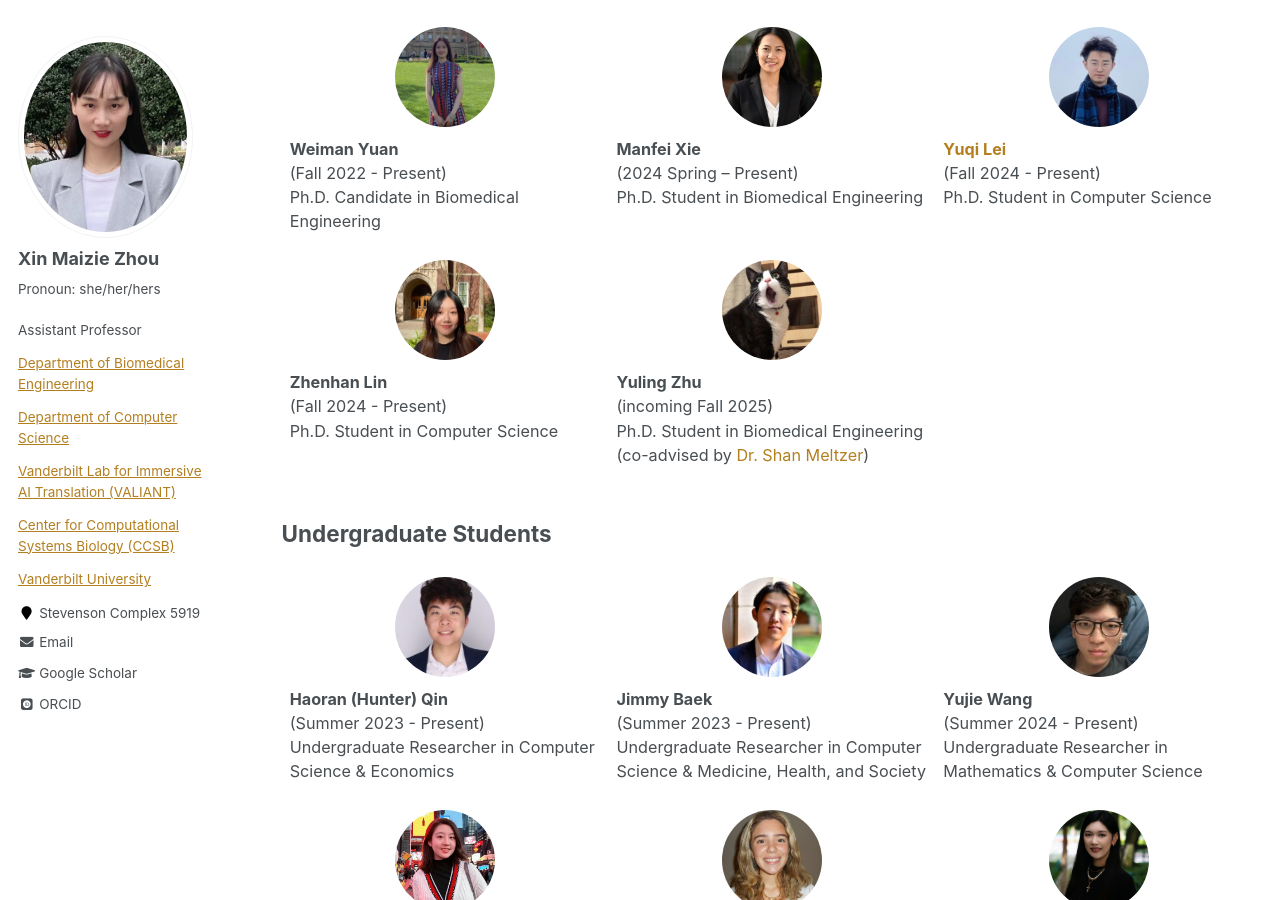
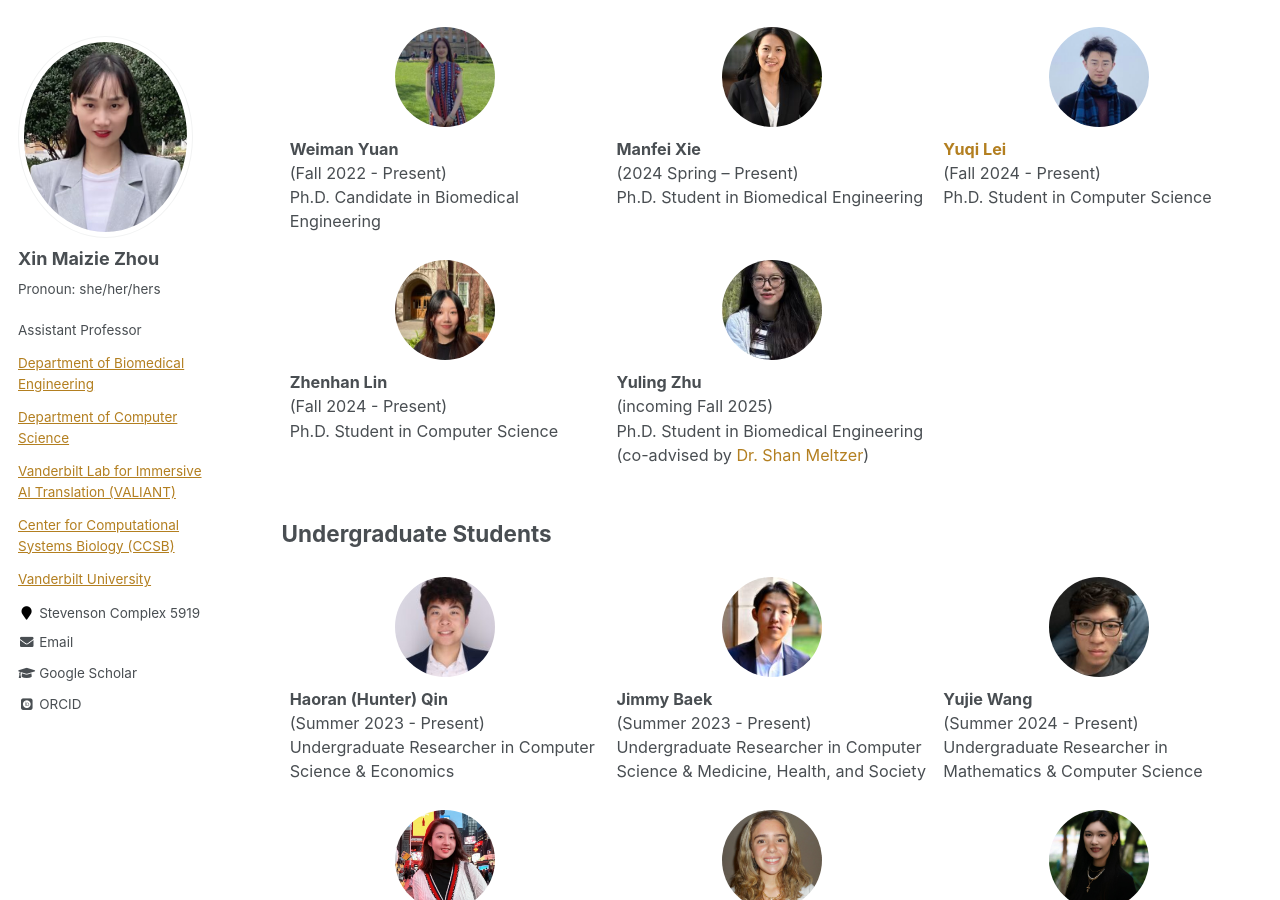
Before and after one commit to maiziezhoulab/Maiziezhoulab.github.io, a Jekyll site: the page built from _pages/LabMembers.md, in a window 1280 px wide and 900 px high, scrolled down 1039 px. Built offline with Jekyll 4.4.1, drawn with Linux system fonts in a browser that asks for light colours; some web fonts are replaced.

Commit message:
Update LabMembers.md

```diff
--- a/_pages/LabMembers.md
+++ b/_pages/LabMembers.md
@@ -87,7 +87,7 @@ author_profile: true
 
   <td>
         <div style="text-align: center">
-            <img src="/images/students/catprofile.jpeg" class="student-profile-pic">
+            <img src="/images/students/yulingzhu.jpg" class="student-profile-pic">
         </div>
         <b>Yuling Zhu</b> <br> (incoming Fall 2025) <br>
         Ph.D. Student in Biomedical Engineering
```
